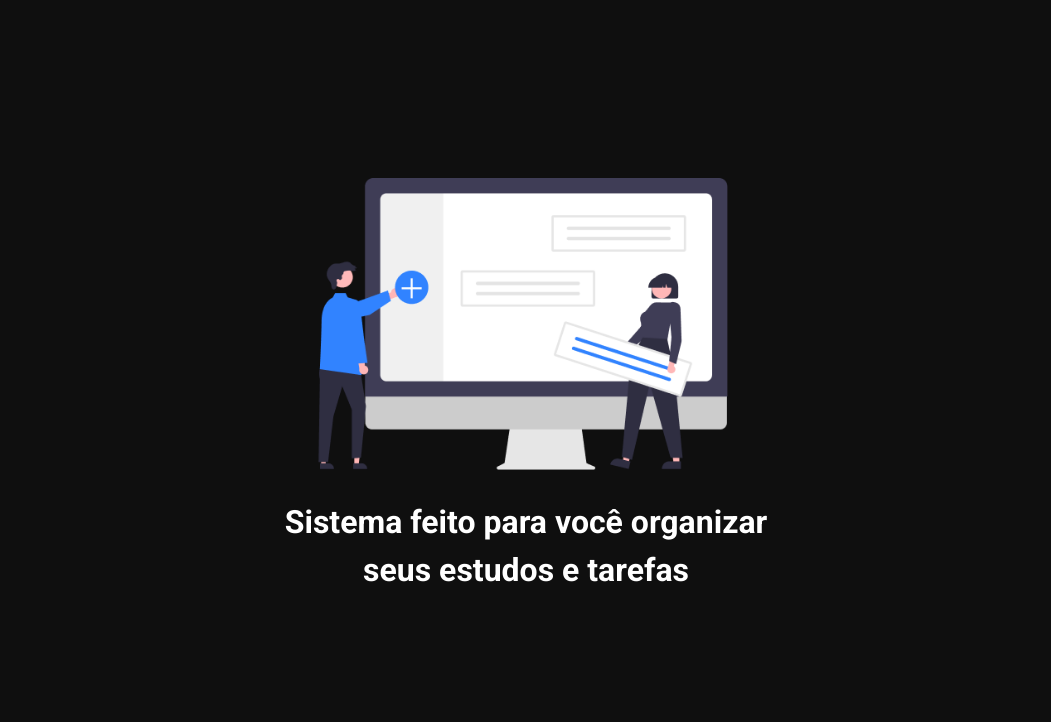
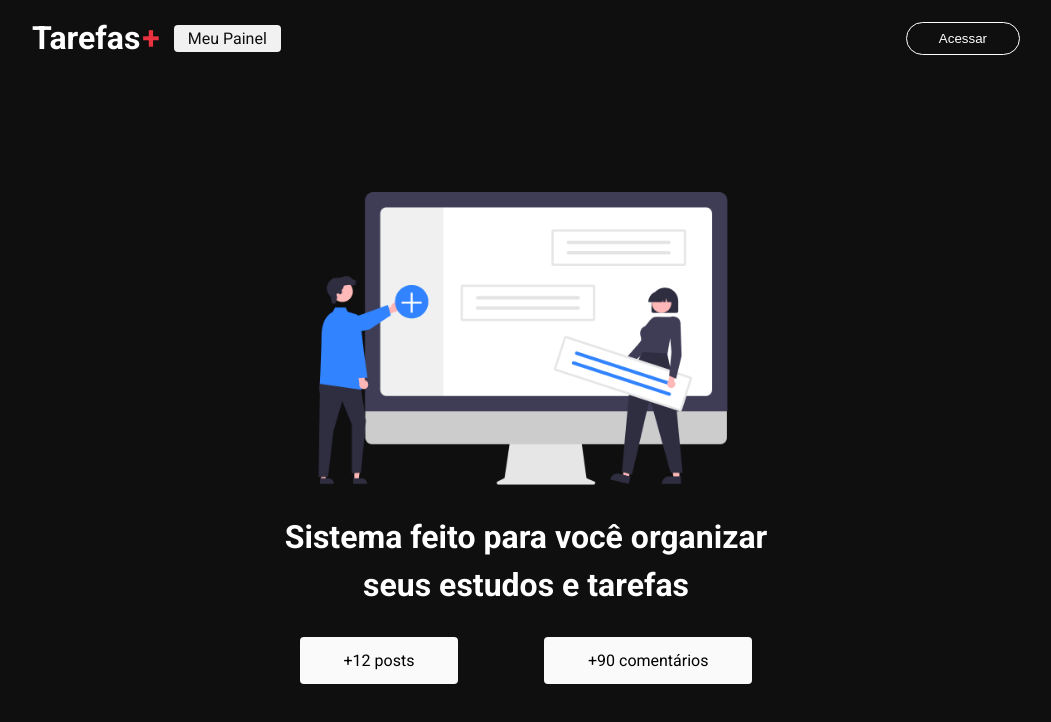
Before and after one commit to mig-ramos/tarefas, a Next.js app: page / in a window 1280 px wide. Shown: the top 722 px of the page, without its empty margins (114-1165 px from the left). Built offline with nearby package versions, Linux system fonts and the light colour scheme.

Commit message:
cria o header

```diff
--- /dev/null
+++ b/src/components/header/index.tsx
@@ -0,0 +1,25 @@
+import styles from './styles.module.css';
+import Link from 'next/link';
+
+export function Header(){
+    return(
+        <header className={styles.header}>
+            <section className={styles.content}>
+                <nav className={styles.nav}>
+                    <Link href='/'>
+                    <h1 className={styles.logo}>
+                        Tarefas<span>+</span>
+                    </h1>
+                    </Link>
+                    <Link href='/dashboard' className={styles.link}>
+                        Meu Painel
+                    </Link>
+                </nav>
+
+                <button className={styles.loginButton}>
+                    Acessar
+                </button>
+            </section>
+        </header>
+    )
+}
--- /dev/null
+++ b/src/components/header/styles.module.css
@@ -0,0 +1,61 @@
+.header{
+   width: 100%;
+   height: 76px;
+   background-color: #0f0f0f;
+   display: flex;
+   align-items: center;
+   justify-content: center;
+}
+
+.content{
+  padding: 0 18px;
+  width: 100%;
+  max-width: 1024px;
+  display: flex;
+  align-items: center;
+  justify-content: space-between;
+}
+
+.content a {
+    text-decoration: none;
+}
+
+.logo{
+    color: #fff;
+    font-size: 32px;
+}
+
+.logo span{
+   color: #ea3140;
+   padding-left: 2px;
+}
+
+.loginButton{
+    background: transparent;
+    padding: 8px 32px;
+    border-radius: 24px;
+    color: #fff;
+    border: 1.5px solid #fff;
+    cursor: pointer;
+    transition: all 0.4s;
+}
+
+.loginButton:hover {
+    transform: scale(1.08);
+    background-color: #fff;
+    color: #0f0f0f;
+    font-weight: bold;
+}
+
+.nav {
+    display: flex;
+    align-items: center;
+}
+
+.link{
+    background-color: #f1f1f1;
+    color: #0f0f0f;
+    padding: 4px 14px;
+    border-radius: 4px;
+    margin: 0 14px;
+}
--- a/src/pages/_app.tsx
+++ b/src/pages/_app.tsx
@@ -1,6 +1,12 @@
-import '@/styles/globals.css'
-import type { AppProps } from 'next/app'
+import { Header } from "@/components/header";
+import "@/styles/globals.css";
+import type { AppProps } from "next/app";
 
 export default function App({ Component, pageProps }: AppProps) {
-  return <Component {...pageProps} />
+  return (
+    <>
+      <Header />
+      <Component {...pageProps} />
+    </>
+  );
 }
--- a/src/pages/index.tsx
+++ b/src/pages/index.tsx
@@ -25,6 +25,15 @@
           Sistema feito para você organizar <br />
           seus estudos e tarefas
         </h1>
+
+        <div className={styles.infoContent}>
+          <section className={styles.box}>
+            <span>+12 posts</span>
+          </section>
+          <section className={styles.box}>
+            <span>+90 comentários</span>
+          </section>
+        </div>
       </main>
     </div>
   );
--- a/src/styles/home.module.css
+++ b/src/styles/home.module.css
@@ -1,7 +1,7 @@
 .container {
   background-color: #0f0f0f;
   width: 100%;
-  height: 100vh;
+  height: calc(100vh - 76px);
   display: flex;
   justify-content: center;
   align-items: center;
@@ -28,3 +28,40 @@
   margin: 28px;
   line-height: 150%;
 }
+
+.infoContent {
+  display: flex;
+  align-items: center;
+  justify-content: space-around;
+}
+
+.box {
+  background-color: #fafafa;
+  padding: 14px 44px;
+  border-radius: 4px;
+  transition: transform 0.4s;
+}
+
+.box:hover {
+  transform: scale(1.08);
+}
+
+@media screen and (max-width: 580px){
+  .hero {
+    max-width: 80%;
+  }
+
+  .title {
+    font-size: 24px;
+  }
+
+  .infoContent {
+    flex-direction: column;
+  }
+
+  .box {
+    width: 80%;
+    margin-bottom: 14px;
+    text-align: center;
+  }
+}
```
